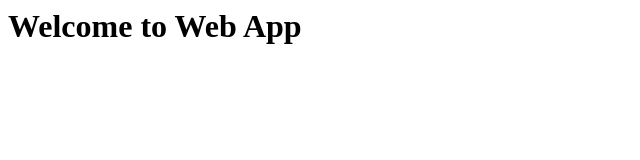
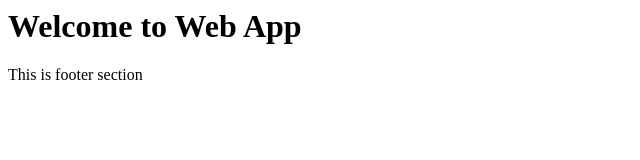
Before and after one commit to H4CKMAHII/web-app-project, a plain HTML site: page index.html in a window 1280 px wide. Shown: the whole page, without its empty margins (0-640 px from the left). Drawn offline with Linux system fonts and the light colour scheme.

Commit message:
Added footer section

```diff
--- a/index.html
+++ b/index.html
@@ -1 +1,2 @@
 <h1>Welcome to Web App</h1>
+<p>This is footer section</p>
```
